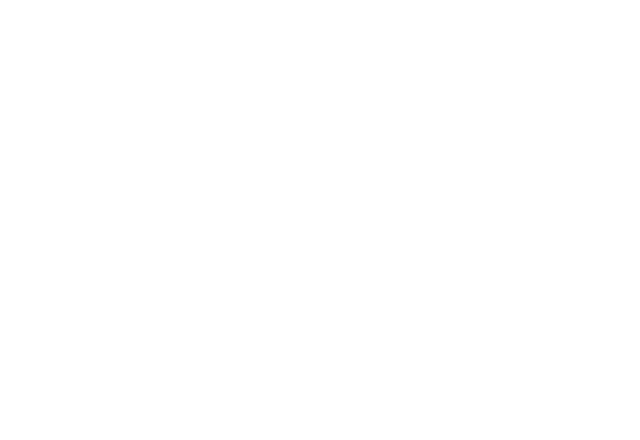
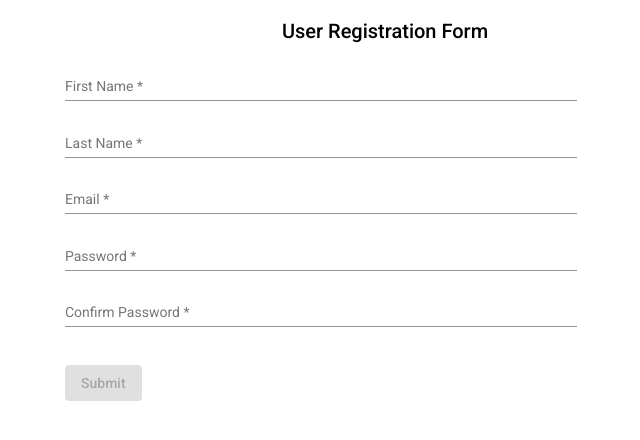
Before and after one commit to mtm-hninwaiwaiaung/angular-app, an Angular app: page /day12 in a window 1280 px wide. Before the commit this address led to /. Shown: the top 440 px of the page, without its empty margins (255-895 px from the left). Built offline with nearby package versions, Linux system fonts and the light colour scheme.

Commit message:
#day12 (commit for adding assignment for day12).

```diff
--- a/src/app/app-routing.module.ts
+++ b/src/app/app-routing.module.ts
@@ -4,13 +4,13 @@
 // pages
 import { TemplateFormExampleComponent } from './pages/template-form-example/template-form-example.component';
 import { ReactiveFormExampleComponent } from './pages/reactive-form-example/reactive-form-example.component';
-import { AssignmentDay11Component } from './pages/assignment-day11/assignment-day11.component';
+import { AssignmentDay12Component } from './pages/assignment-day12/assignment-day12.component';
 
 const routes: Routes = [
   { path: '', component: TemplateFormExampleComponent },
   { path: 'template', component: TemplateFormExampleComponent },
   { path: 'reactive', component: ReactiveFormExampleComponent },
-  { path: 'member/register', component: AssignmentDay11Component }
+  { path: 'day12', component: AssignmentDay12Component }
 ];
 
 @NgModule({
--- a/src/app/app.module.ts
+++ b/src/app/app.module.ts
@@ -11,14 +11,14 @@
 import { AppComponent } from './app.component';
 import { TemplateFormExampleComponent } from './pages/template-form-example/template-form-example.component';
 import { ReactiveFormExampleComponent } from './pages/reactive-form-example/reactive-form-example.component';
-import { AssignmentDay11Component } from './pages/assignment-day11/assignment-day11.component';
+import { AssignmentDay12Component } from './pages/assignment-day12/assignment-day12.component';
 
 @NgModule({
   declarations: [
     AppComponent,
     TemplateFormExampleComponent,
     ReactiveFormExampleComponent,
-    AssignmentDay11Component
+    AssignmentDay12Component
   ],
   imports: [
     BrowserModule,
--- /dev/null
+++ b/src/app/pages/assignment-day12/assignment-day12.component.html
@@ -0,0 +1,66 @@
+<div class="registeration-validator-container">
+
+  <h2>User Registration Form</h2>
+
+  <div class="form-container">
+    <form class="registeration-form" [formGroup]="registrationForm" (ngSubmit)="onSubmit()">
+
+      <mat-form-field>
+        <mat-label>First Name</mat-label>
+        <input matInput formControlName="firstName">
+        <mat-error *ngIf="regForm['firstName'].hasError('required')">
+          FirstName is required
+        </mat-error>
+      </mat-form-field>
+
+      <mat-form-field>
+        <mat-label>Last Name</mat-label>
+        <input matInput formControlName="lastName" />
+        <mat-error *ngIf="regForm['lastName'].hasError('required')">
+          FirstName is required
+        </mat-error>
+      </mat-form-field>
+
+      <mat-form-field>
+        <mat-label>Email</mat-label>
+        <input type="email" matInput formControlName="email">
+        <mat-error *ngIf="regForm['email'].hasError('email') && !regForm['email'].hasError('required')">
+          Please enter a valid email address
+        </mat-error>
+        <mat-error *ngIf="regForm['email'].hasError('required')">
+          Email is <strong>required</strong>
+        </mat-error>
+      </mat-form-field>
+
+      <mat-form-field>
+        <mat-label>Password</mat-label>
+        <input type="password" matInput formControlName="password">
+        <mat-error *ngIf="regForm['password'].hasError('required')">
+          Password is required
+        </mat-error>
+        <mat-error *ngIf="regForm['password'].hasError('minlength')">
+          Password must be at least 6 characters
+        </mat-error>
+      </mat-form-field>
+
+      <mat-form-field>
+        <mat-label>Confirm Password</mat-label>
+        <input type="password" matInput formControlName="confirmPassword">
+        <mat-error *ngIf="regForm['confirmPassword'].hasError('required')">
+          Confirm Password is required
+        </mat-error>
+        <mat-error *ngIf="regForm['confirmPassword'].hasError('mustMatch')">
+          Password must match
+        </mat-error>
+      </mat-form-field>
+
+      <div class="button-container">
+        <button mat-raised-button color="primary" [disabled]="!registrationForm.valid">
+          Submit
+        </button>
+      </div>
+
+    </form>
+  </div>
+
+</div>
--- /dev/null
+++ b/src/app/pages/assignment-day12/assignment-day12.component.scss
@@ -0,0 +1,24 @@
+.registeration-validator-container {
+  width: 100%;
+  display: inline-block;
+
+  h2 {
+    text-align: center;
+    margin: 15px 0px;
+  }
+
+  .form-container {
+    width: 50%;
+    margin: 0 auto;
+
+    .registeration-form {
+      width: 80%;
+      display: inline-flex;
+      flex-direction: column;
+
+      .button-container {
+        margin: 20px 0px;
+      }
+    }
+  }
+}
--- /dev/null
+++ b/src/app/pages/assignment-day12/assignment-day12.component.ts
@@ -0,0 +1,35 @@
+import { Component, OnInit } from '@angular/core';
+import { FormBuilder, FormGroup, Validators } from '@angular/forms';
+
+import { MustMatch } from '../../validators/must-match.validator';
+
+@Component({
+  selector: 'app-assignment-day12',
+  templateUrl: './assignment-day12.component.html',
+  styleUrls: ['./assignment-day12.component.scss']
+})
+export class AssignmentDay12Component implements OnInit {
+  registrationForm!: FormGroup;
+
+  constructor(private formBuilder: FormBuilder) { }
+
+  ngOnInit(): void {
+    this.registrationForm = this.formBuilder.group({
+      firstName: ['', Validators.required],
+      lastName: ['', Validators.required],
+      email: ['', [Validators.required, Validators.email]],
+      password: ['', [Validators.required, Validators.minLength(6)]],
+      confirmPassword: ['', Validators.required]
+    }, {
+      validator: MustMatch('password', 'confirmPassword')
+    });
+  }
+
+  get regForm() {
+    return this.registrationForm.controls;
+  }
+
+  onSubmit() {
+    alert('SUCCESS!! :-)\n\n' + JSON.stringify(this.registrationForm.value));
+  }
+}
--- /dev/null
+++ b/src/app/validators/must-match.validator.ts
@@ -0,0 +1,21 @@
+import { FormGroup } from '@angular/forms';
+
+// custom validator to check that two fields match
+export function MustMatch(controlName: string, matchingControlName: string) {
+    return (formGroup: FormGroup) => {
+        const control = formGroup.controls[controlName];
+        const matchingControl = formGroup.controls[matchingControlName];
+
+        if (matchingControl.errors && !matchingControl.errors['mustMatch']) {
+            // return if another validator has already found an error on the matchingControl
+            return;
+        }
+
+        // set error on matchingControl if validation fails
+        if (control.value !== matchingControl.value) {
+            matchingControl.setErrors({ mustMatch: true });
+        } else {
+            matchingControl.setErrors(null);
+        }
+    }
+}
```
Also changed, not shown: 1 other file (tests, documents, lock files or other folders).
